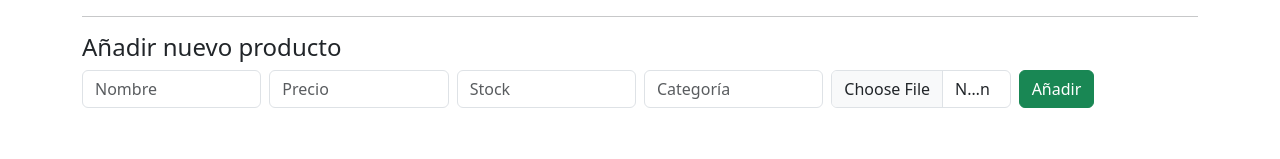
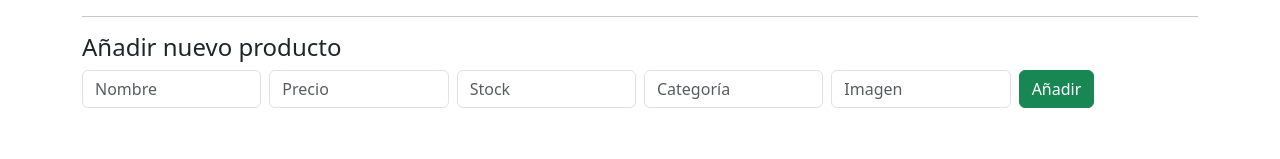
Before and after one commit to AlexDays89/proyecto_desafioLATAM, a React (Vite) app in the folder frontend/: page /administracion in a window 1280 px wide. Shown: the part 213-372 px from the top of the page. Built offline with nearby package versions, Linux system fonts and the light colour scheme; no server answers.

Commit message:
fix admin img producto

```diff
--- a/frontend/src/pages/Admin.jsx
+++ b/frontend/src/pages/Admin.jsx
@@ -45,16 +45,6 @@ const Admin = () => {
     const handleInputChange = (e) => {
         const { name, value } = e.target;
         setNuevoProducto((prev) => ({ ...prev, [name]: value }));
-    };
-
-    // Manejar subida de imagen al crear
-    const handleFileChange = (e) => {
-        const file = e.target.files[0];
-        const reader = new FileReader();
-        reader.onloadend = () => {
-            setNuevoProducto((prev) => ({ ...prev, img: reader.result }));
-        };
-        reader.readAsDataURL(file);
     };
 
     // Añadir producto
@@ -132,16 +122,6 @@ const Admin = () => {
     const handleEditInputChange = (e) => {
         const { name, value } = e.target;
         setEditProducto((prev) => ({ ...prev, [name]: value }));
-    };
-
-    // Manejar subida de imagen en edición
-    const handleEditFileChange = (e) => {
-        const file = e.target.files[0];
-        const reader = new FileReader();
-        reader.onloadend = () => {
-            setEditProducto((prev) => ({ ...prev, img: reader.result }));
-        };
-        reader.readAsDataURL(file);
     };
     // Guardar cambios
     const handleEditSave = async (e) => {
@@ -237,10 +217,13 @@ const Admin = () => {
                         </div>
                         <div className="col">
                             <input
-                                type="file"
+                                type="text"
+                                name="img"
                                 className="form-control"
-                                onChange={handleFileChange}
-                                accept="image/*"
+                                placeholder="Imagen"
+                                value={nuevoProducto.img}
+                                onChange={handleInputChange}
+                                required
                             />
                         </div>
                         <div className="col">
@@ -309,10 +292,13 @@ const Admin = () => {
                                 <div className="modal-body">
                                     <img src={editProducto.img} alt="" width={100} className="mb-3" />
                                     <input
-                                        type="file"
+                                        type="text"
+                                        name="img"
                                         className="form-control mb-2"
-                                        onChange={handleEditFileChange}
+                                        onChange={handleEditInputChange}
                                         accept="image/*"
+                                        placeholder="Imagen"
+                                        value={editProducto.img || ''}
                                     />
                                     <input
                                         type="text"
```
